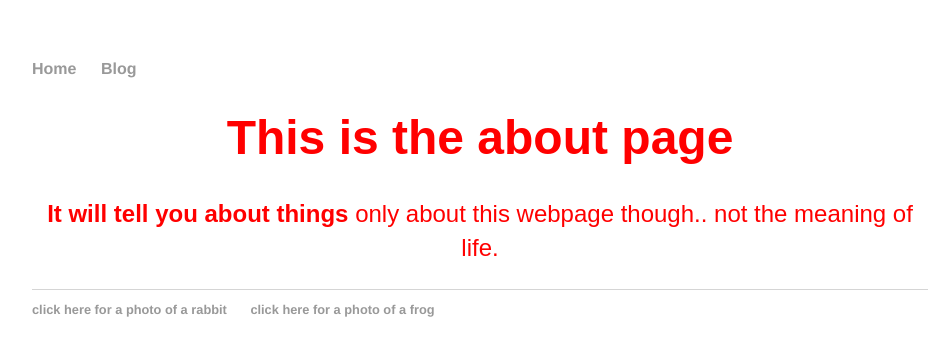
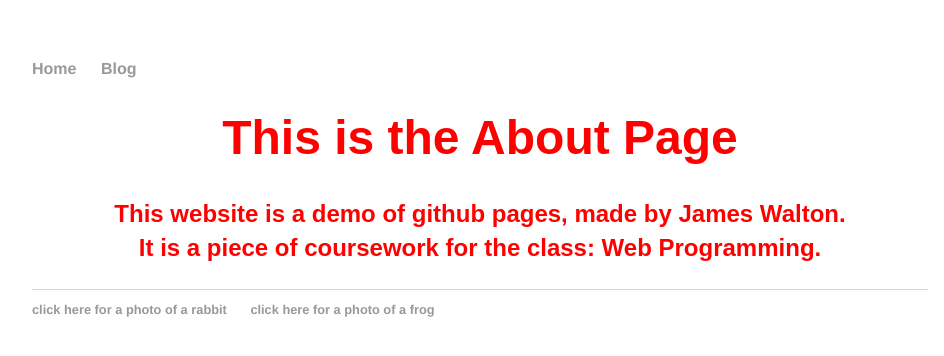
Before and after one commit to NorthWal/northwal.github.io, a Jekyll site: the page built from about/index.html, in a window 1280 px wide. Shown: the top 356 px of the page, without its empty margins (160-1104 px from the left). Built offline with Jekyll 4.4.1, drawn with Linux system fonts in a browser that asks for light colours.

Commit message:
Update index.html

```diff
--- a/about/index.html
+++ b/about/index.html
@@ -3,11 +3,12 @@ layout: aboutpage
 title: Web Programming
 ---
 <div class="blurb">
-<h1>This is the about page</h1>
+<h1>This is the About Page</h1>
   <p>
     <strong>
-      It will tell you about things
+      This website is a demo of github pages, made by James Walton.
+      <br>
+      It is a piece of coursework for the class: Web Programming.
     </strong>
-      only about this webpage though.. not the meaning of life.
    </p>
 </div>
```
